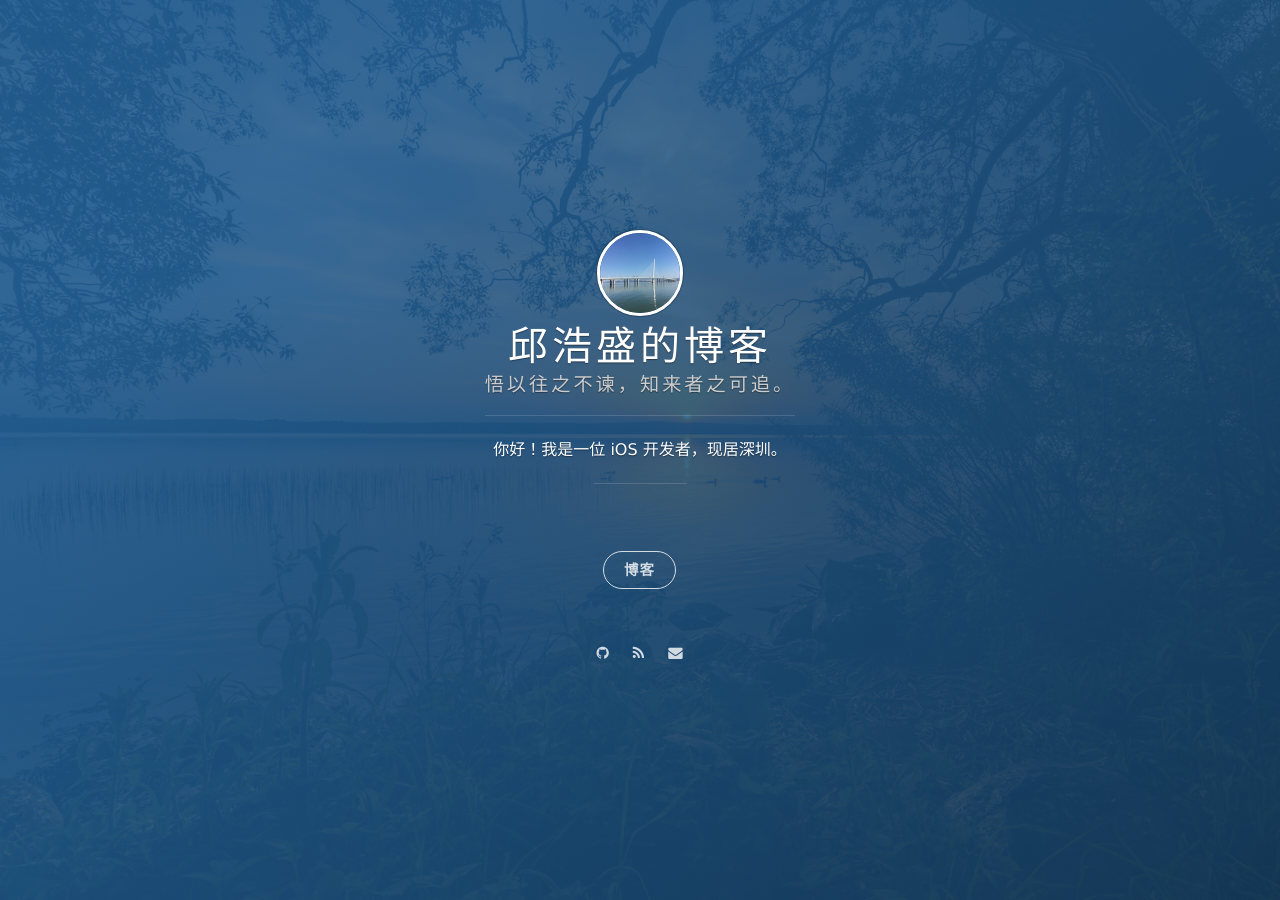
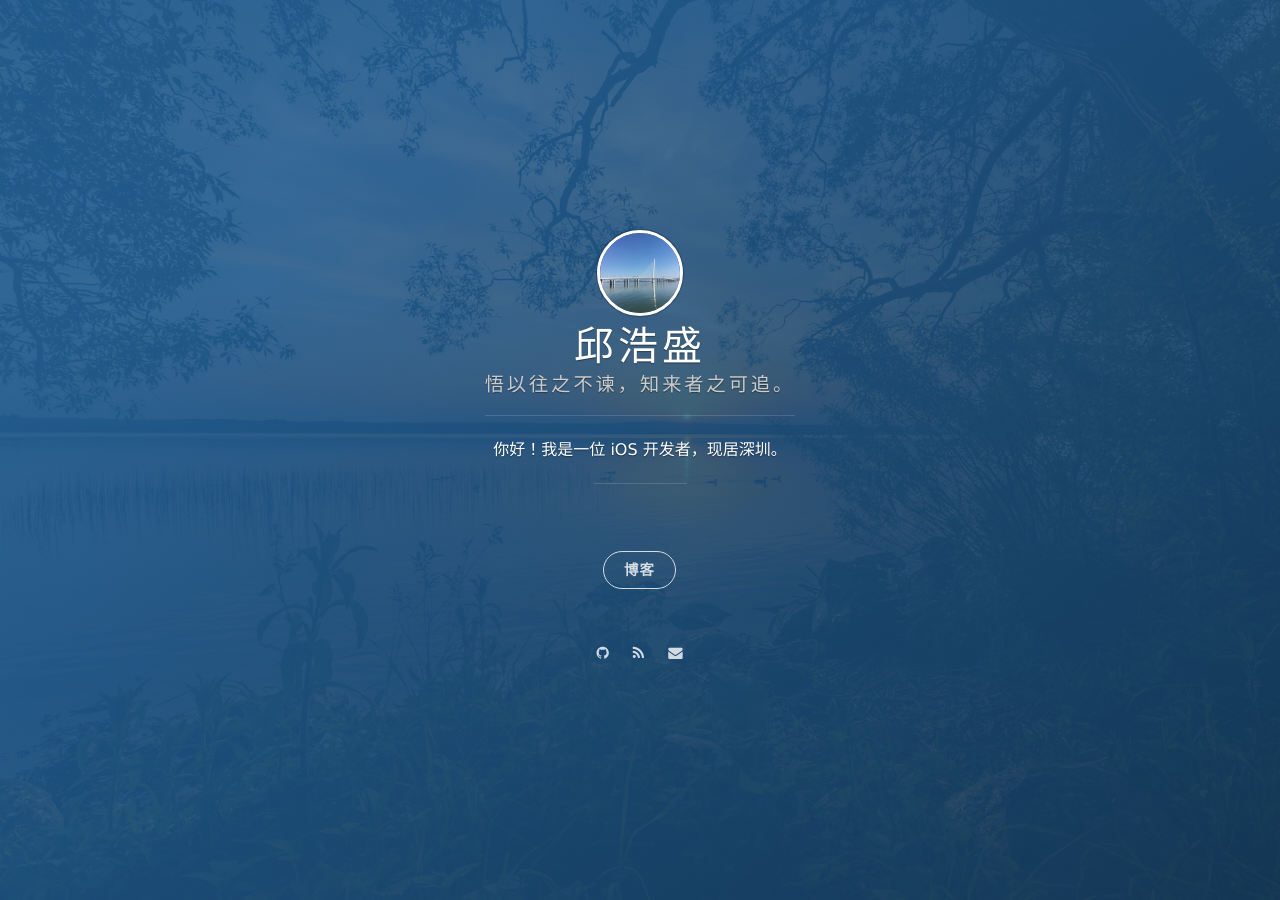
Before and after one commit to CharlesQiu/charlesqiu.github.io, a Jekyll site: the page built from index.html, in a window 1280 px wide. Built offline with Jekyll 4.4.1, drawn with Linux system fonts in a browser that asks for light colours; nearby versions of some CDN libraries; the list of posts is cut into pages by our own code.

Commit message:
debug。

```diff
--- a/_config.yml
+++ b/_config.yml
@@ -1,5 +1,5 @@
 # Basic
-title: 邱浩盛的博客
+title: 邱浩盛
 subtitle: 悟以往之不谏，知来者之可追。
 # welcome_message: <a href="https://github.com/onevcat/vno-jekyll" target="_blank">Download the theme</a>
 description: 你好！我是一位 iOS 开发者，现居深圳。
```
